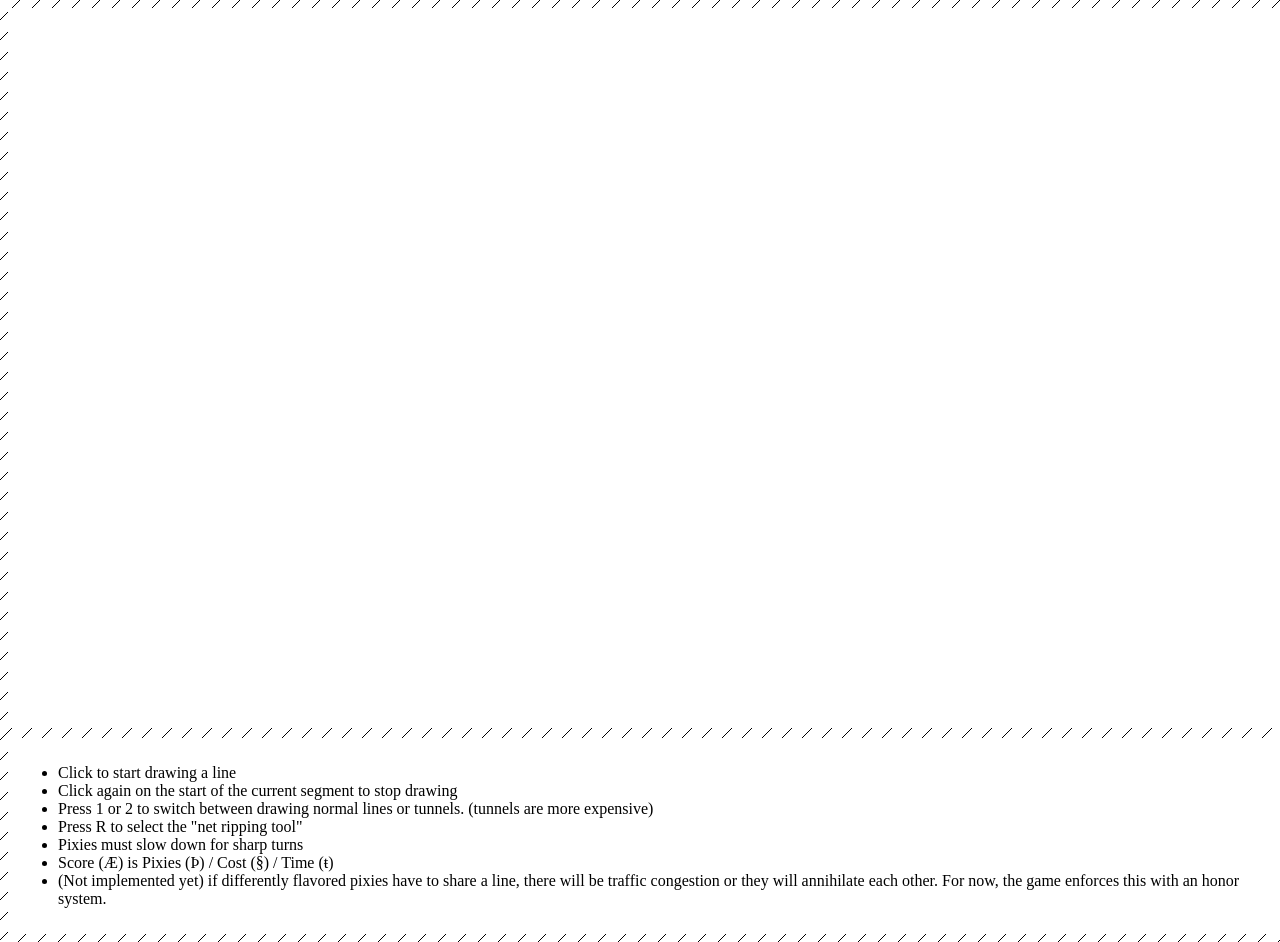
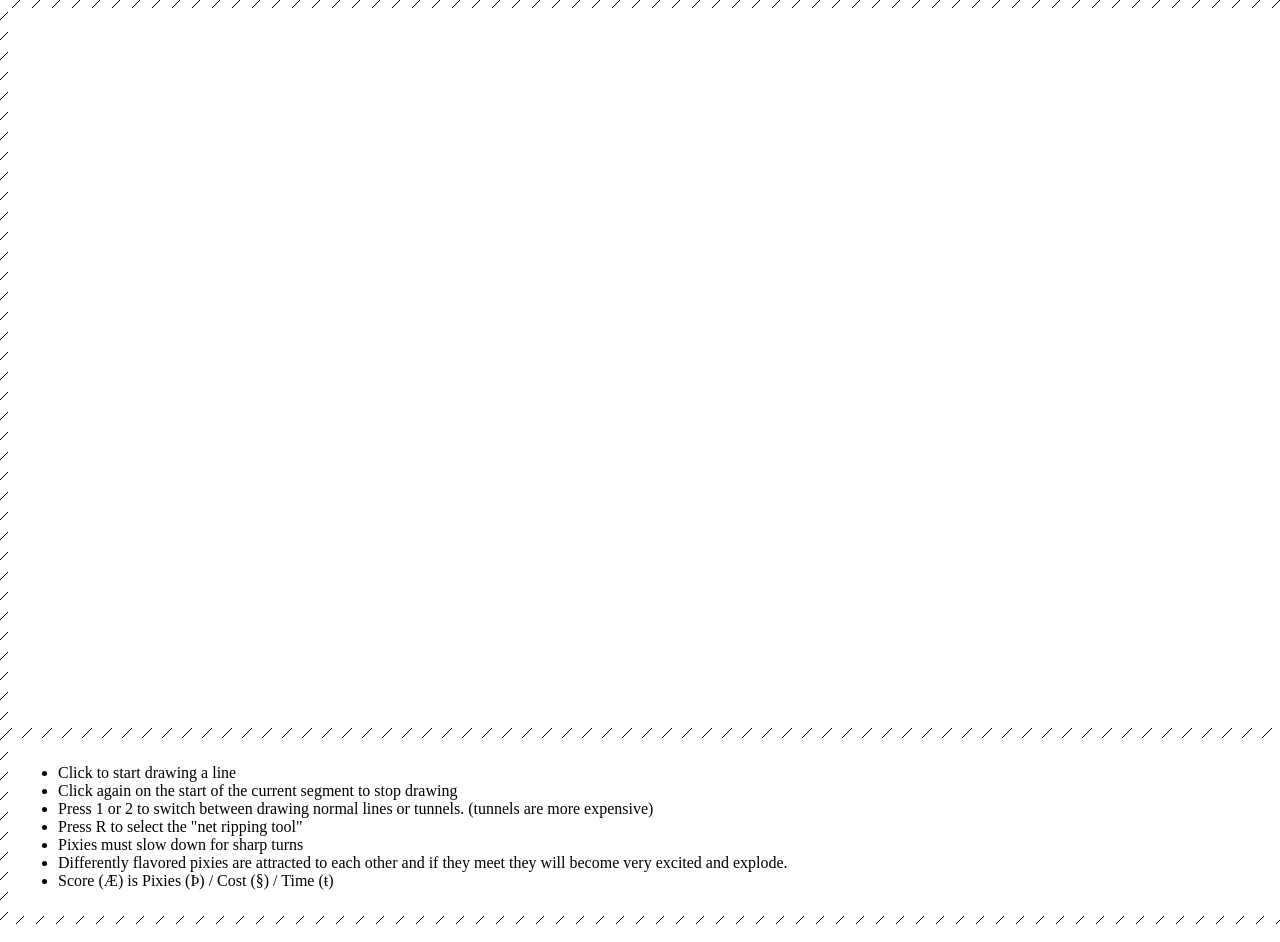
Before and after one commit to rparrett/pixie_wrangler, a plain HTML site: page index.html in a window 1280 px wide. Drawn offline with Linux system fonts and the light colour scheme; a script that the page names is missing; a web font is replaced by a local one.

Commit message:
We are no longer operating on the honor system

```diff
--- a/index.html
+++ b/index.html
@@ -55,9 +55,9 @@
       <li>Press 1 or 2 to switch between drawing normal lines or tunnels. (tunnels are more expensive)</li>
       <li>Press R to select the "net ripping tool"</li>
       <li>Pixies must slow down for sharp turns</li>
+      <li>Differently flavored pixies are attracted to each other and if they meet they will become very excited and
+        explode.</li>
       <li>Score (Æ) is Pixies (Þ) / Cost (§) / Time (ŧ)</li>
-      <li>(Not implemented yet) if differently flavored pixies have to share a line, there will be traffic congestion or
-        they will annihilate each other. For now, the game enforces this with an honor system.</li>
     </ul>
   </div>
 </body>
```
Also changed, not shown: 1 other file.
